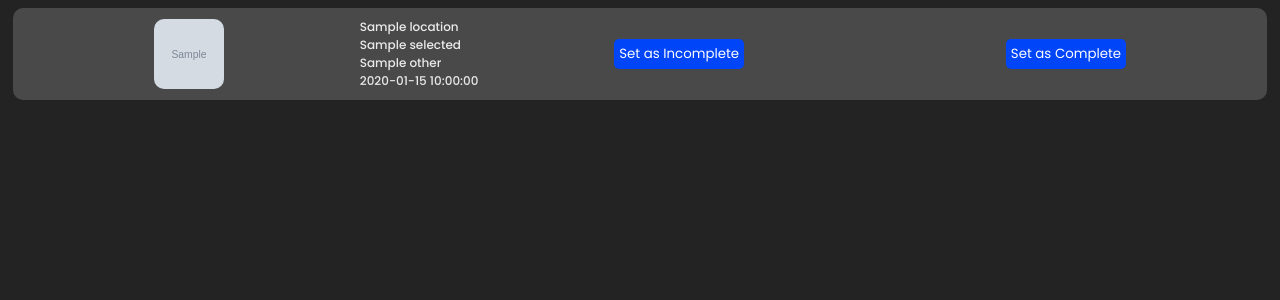
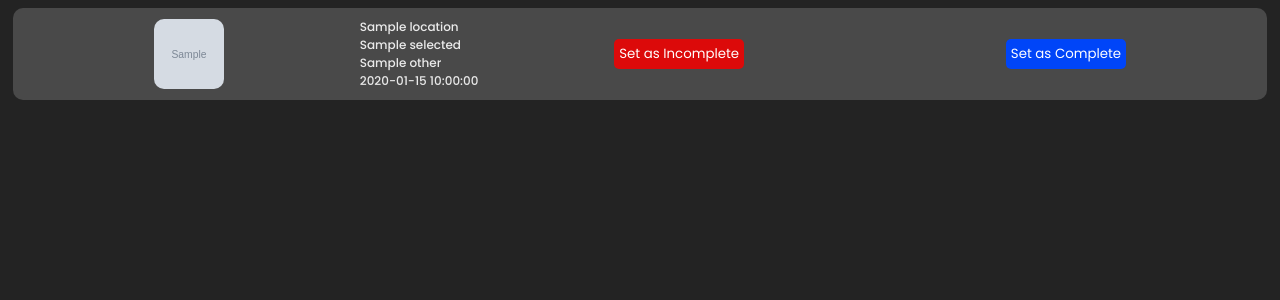
Before and after one commit to chetan0402/TidyTrack, a Flask app: template templates/dashboard_entry_show.html in a window 1280 px wide. Shown: the top 300 px of the page. Run offline with Flask 3, Linux system fonts and the light colour scheme; the template is opened without the code that fills it: most values are stand-ins (such as "Sample title", 1, 10 or a date in 2020); grey boxes marked "Sample" are stand-in pictures; parts of the project's set-up code (start-up, migrations or seed data) failed here and were passed over.

Commit message:
dashboard UI improvement

```diff
--- a/templates/dashboard_entry_show.html
+++ b/templates/dashboard_entry_show.html
@@ -81,6 +81,12 @@
 		#emptyText{
 			display: none;
 		}
+        .incomplete{
+            background: #DC0A0A;
+        }
+        #no{
+            background: #DC0A0A;
+        }
     </style>
 </head>
 <body>
```
